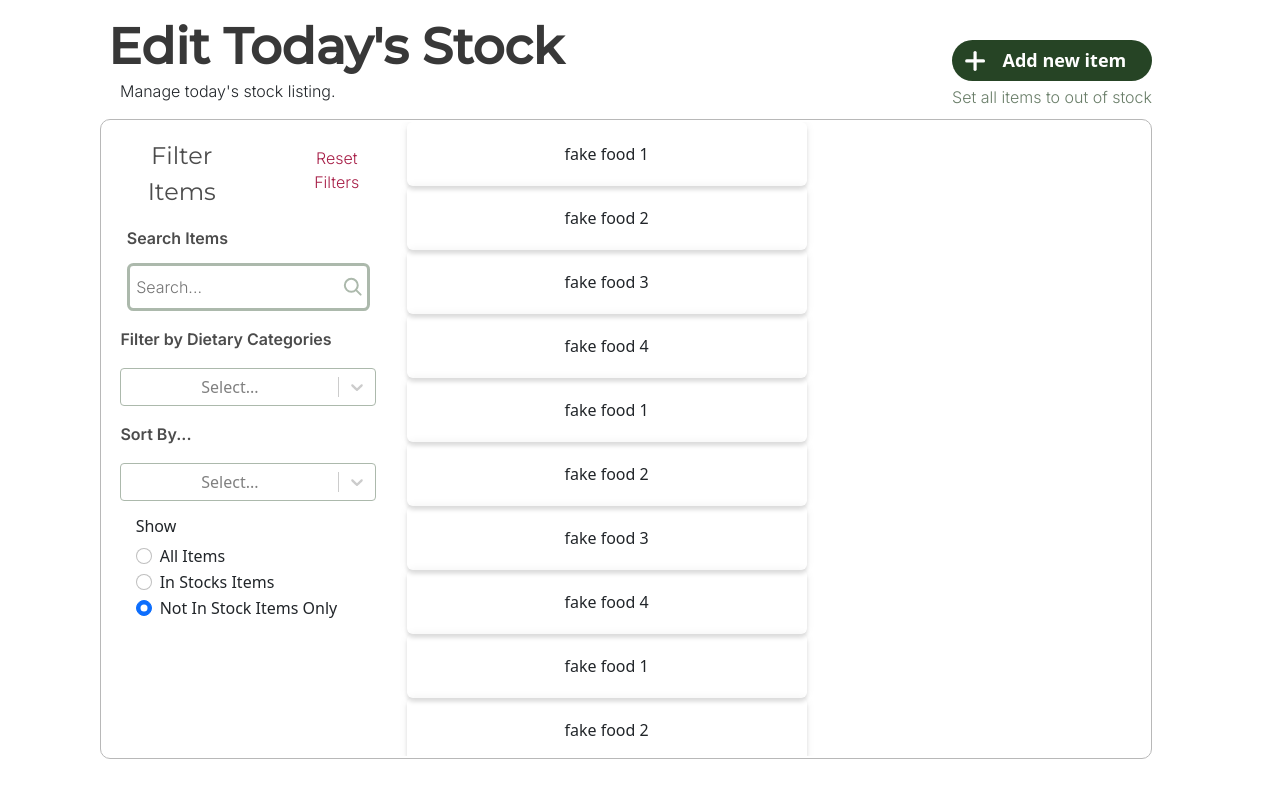
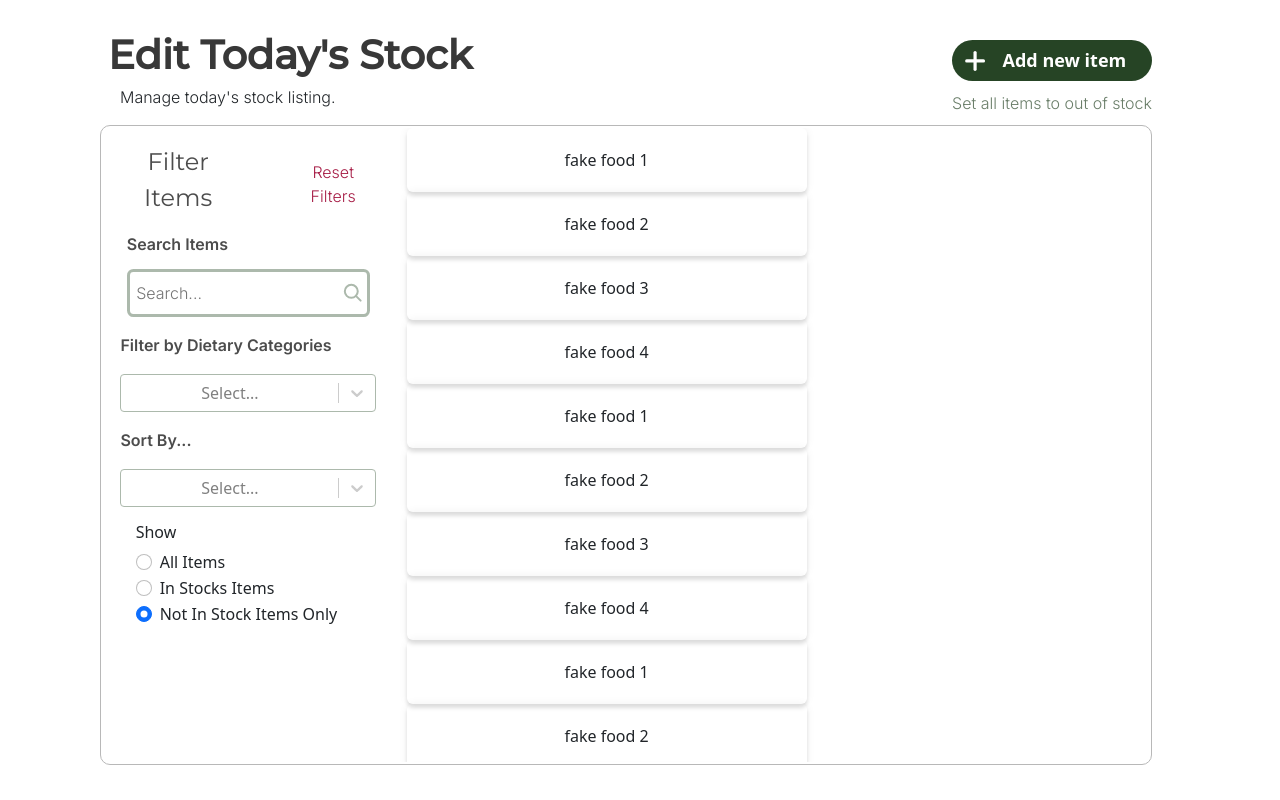
Before and after one commit to codebase-berkeley/berkeley-food-pantry, a React (Create React App) app in the folder client/: page / in a window 1280 px wide. Built offline with nearby package versions, Linux system fonts and the light colour scheme.

Commit message:
made reset filter a btn and tried fixing header to font size

```diff
--- a/client/src/stock_listing_user.css
+++ b/client/src/stock_listing_user.css
@@ -25,17 +25,20 @@
 .topContainer h1 {
     text-align: left;
     padding-left: 1vh;
-    font-weight: bold;
+    font-weight: 800;
     font-family: 'Montserrat', sans-serif;
-    font-size: 50px;
+    font-size: 3.125em 1vw;
     color: #383838;
     line-height: 10pt;
+    padding-top: 1vh;
     padding-bottom: 1vh;
 }
 .topContainer p {
     text-align: left;
     font-size: 14;
-    padding-top: 10px;
+    /* padding-top: 10px; */
+    text-align: left;
+    padding-top: 1vh;
     padding-left: 20px;
     font-family: 'Inter', sans-serif;
 }
@@ -52,6 +55,10 @@
     font-size: 18px;
     font-weight: bold;
     align-items: center;
+}
+.topContainer button:hover {
+    background-color: #ACB9AC;
+    color: #fff;
 }
 .addItem{
     display: flex;
@@ -189,10 +196,12 @@ p#filterControlLabel {
 }
 .resetFilters{
     font-size: 16px;
+    background-color: #fff;
     color: #A71E47;
-    align-items: center;
+    align-items: right;
     padding-top: 1vh;
     font-family: 'Inter', sans-serif;
+    font-weight: lighter;
 }
 .firstRow {
     display: flex;
--- a/client/src/stock_listing_user.js
+++ b/client/src/stock_listing_user.js
@@ -7,7 +7,7 @@ import 'rsuite/dist/rsuite.min.css';
 import {Dropdown} from 'react-bootstrap';
 import 'bootstrap/dist/css/bootstrap.min.css';
 import isbesPlusSign from './images/plusSign.svg';
-import Select from 'react-select';
+import Select, { NonceProvider } from 'react-select';
 import makeAnimated from 'react-select/animated';
 
 
@@ -49,6 +49,15 @@ const customStyles = {
     }
   }
 
+//   const customStyles_btn = {
+//       option: (provided, state) => ({
+//           ...provided,
+//           border: "none",
+//           background-color: "white",
+//       })
+
+//   }
+
 function StockListingUser() {
     return (
         <div className= "entireContent">
@@ -78,7 +87,9 @@ function StockListingUser() {
                         {/* Needs to be flex: row side */}
                         <div className="filterReset">
                             <div className="filterItems">Filter Items</div>
-                            <div className="resetFilters">Reset Filters</div>
+                            {/* <div className="resetFilters">Reset Filters</div> */}
+                            {/* <input type = "reset" value = "Reset" styles = {customStyles_btn}></input> */}
+                            <button className = "resetFilters">Reset Filters</button>
                         </div>
                         <div className="filters">
                        <div className="searchBox">
```
